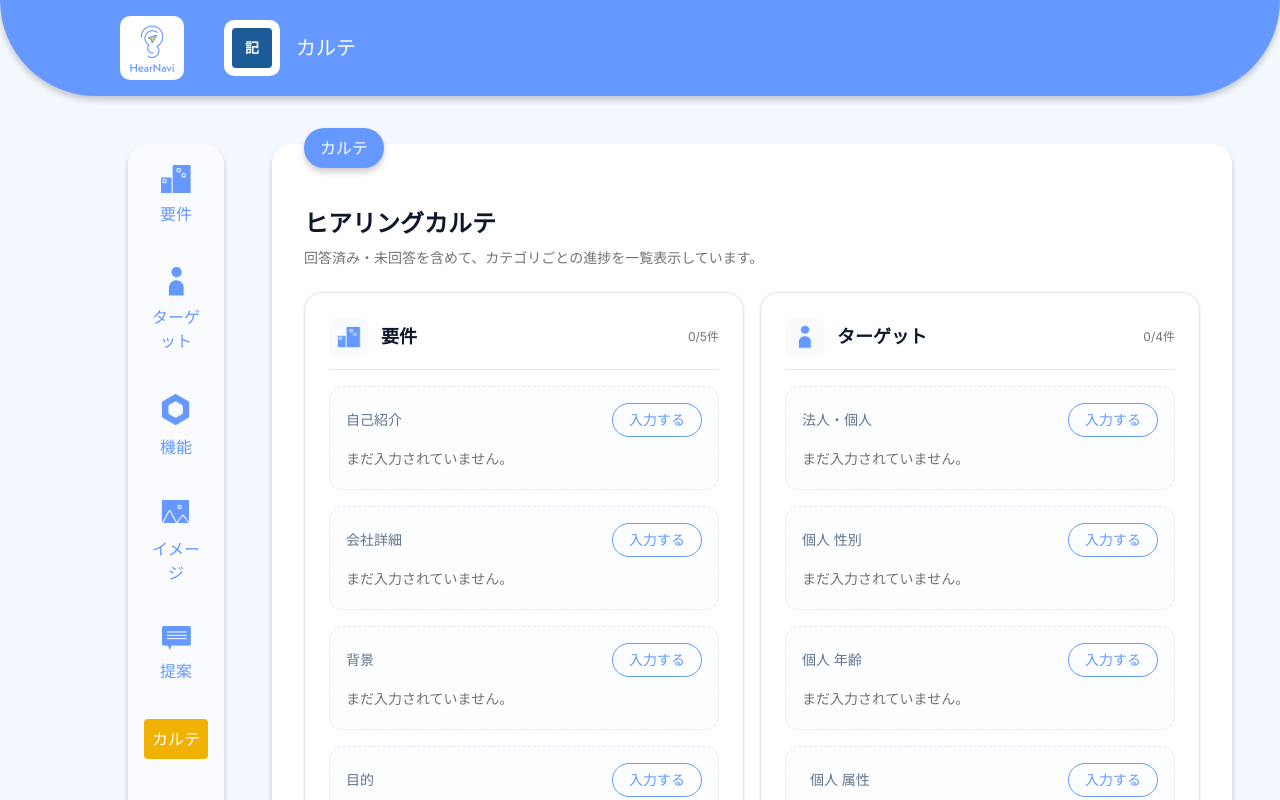
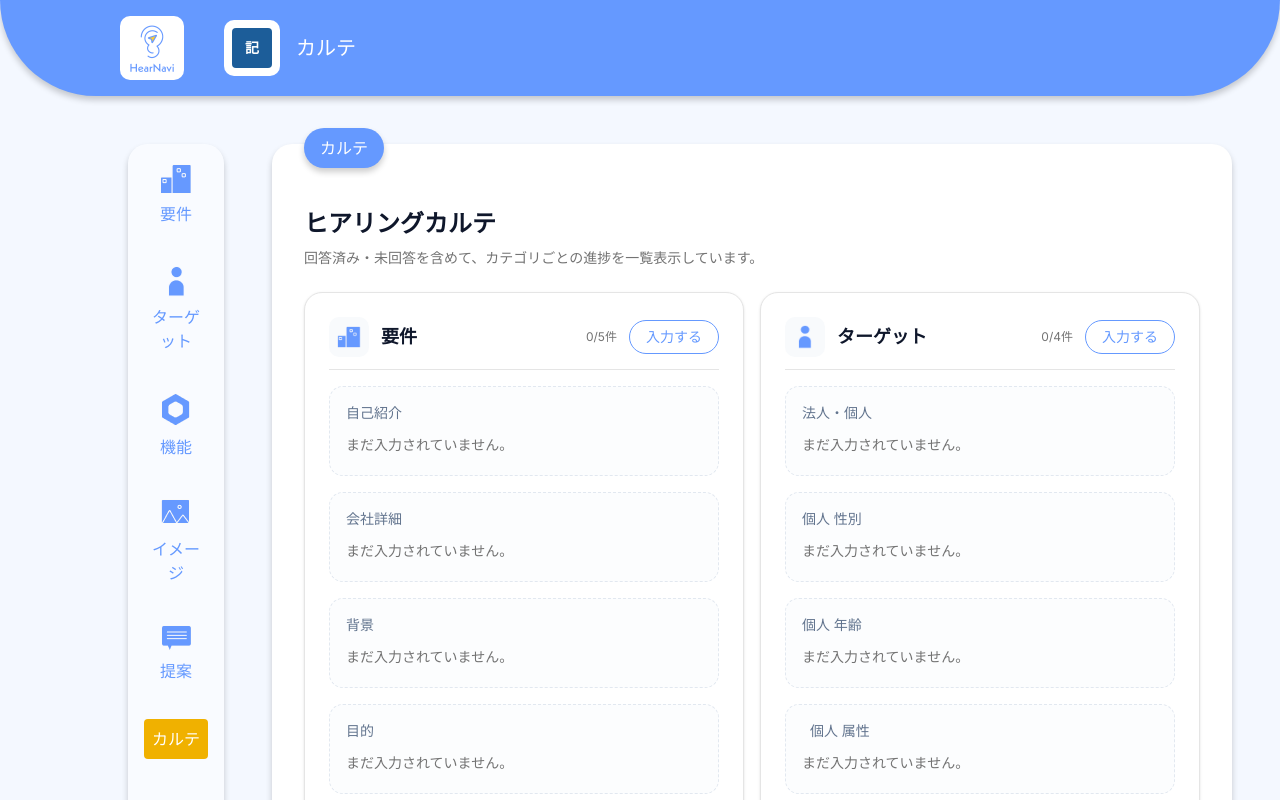
Before and after one commit to aobalab/hear-navi, a Next.js app: page /hearing/record in a window 1280 px wide. Shown: the top 800 px of the page. Built offline with nearby package versions, Linux system fonts and the light colour scheme.

Commit message:
feat: remove href from RecordItem and update category link handling in RecordPage

```diff
--- a/app/hearing/record/page.tsx
+++ b/app/hearing/record/page.tsx
@@ -14,7 +14,6 @@ type RecordItem = {
     label: string;
     value: string;
     rawValue: string;
-    href: string;
     isFilled: boolean;
 };
 
@@ -428,7 +427,6 @@ export default function RecordPage() {
                             label: section.label,
                             value: normalizedValue,
                             rawValue: sectionValue,
-                            href: `/hearing/${categoryKey}/${section.title}`,
                             isFilled: normalizedValue.length > 0,
                         };
                     });
@@ -467,6 +465,7 @@ export default function RecordPage() {
                         {Object.entries(Categories).map(([categoryKey, category]) => {
                             const categoryItems = items[categoryKey] ?? [];
                             const filledCount = categoryItems.filter((item) => item.isFilled).length;
+                            const categoryHref = `/hearing/${categoryKey}/${category.sections[0].title}`;
 
                             return (
                                 <section key={categoryKey} className="rounded-2xl border border-border bg-white p-6 shadow-sm">
@@ -483,12 +482,23 @@ export default function RecordPage() {
                                                 <h2 className="text-lg font-semibold text-slate-900">{category.label}</h2>
                                             </div>
                                         </div>
-                                        <span className="text-xs text-muted-foreground">{filledCount}/{categoryItems.length}件</span>
+                                        <div className="flex items-center gap-3">
+                                            <span className="text-xs text-muted-foreground">{filledCount}/{categoryItems.length}件</span>
+                                            <Link
+                                                href={categoryHref}
+                                                className={filledCount > 0
+                                                    ? "inline-flex items-center rounded-full bg-[#6599FF] px-4 py-1.5 text-sm font-medium text-white transition-opacity hover:opacity-85"
+                                                    : "inline-flex items-center rounded-full border border-[#6599FF] px-4 py-1.5 text-sm font-medium text-[#6599FF] transition-colors hover:bg-[#6599FF]/5"
+                                                }
+                                            >
+                                                {filledCount > 0 ? "編集する" : "入力する"}
+                                            </Link>
+                                        </div>
                                     </div>
                                     <div className="space-y-4">
                                         {categoryItems.map((item) => (
                                             <div key={item.key} className={item.isFilled ? "rounded-xl bg-slate-50 p-4" : "rounded-xl border border-dashed border-slate-200 bg-slate-50/40 p-4"}>
-                                                <div className="mb-2 flex items-center justify-between gap-4">
+                                                <div className="mb-2 flex items-center gap-4">
                                                     <div className={categoryKey === "function" && item.key === "site-category" ? "flex items-center gap-4" : "flex items-center gap-2"}>
                                                         {categoryKey === "target" ? getTargetCardIcon(item.key, answers) : null}
                                                         {categoryKey === "function" && item.key === "site-category" ? (
@@ -510,15 +520,6 @@ export default function RecordPage() {
                                                             ) : null}
                                                         </div>
                                                     </div>
-                                                    <Link
-                                                        href={item.href}
-                                                        className={item.isFilled
-                                                            ? "inline-flex items-center rounded-full bg-[#6599FF] px-4 py-1.5 text-sm font-medium text-white transition-opacity hover:opacity-85"
-                                                            : "inline-flex items-center rounded-full border border-[#6599FF] px-4 py-1.5 text-sm font-medium text-[#6599FF] transition-colors hover:bg-[#6599FF]/5"
-                                                        }
-                                                    >
-                                                        {item.isFilled ? "編集する" : "入力する"}
-                                                    </Link>
                                                 </div>
                                                 {categoryKey === "proposal" && item.key === "schedule" ? (
                                                     <ScheduleCalendarCard rawValue={item.rawValue} />
```
